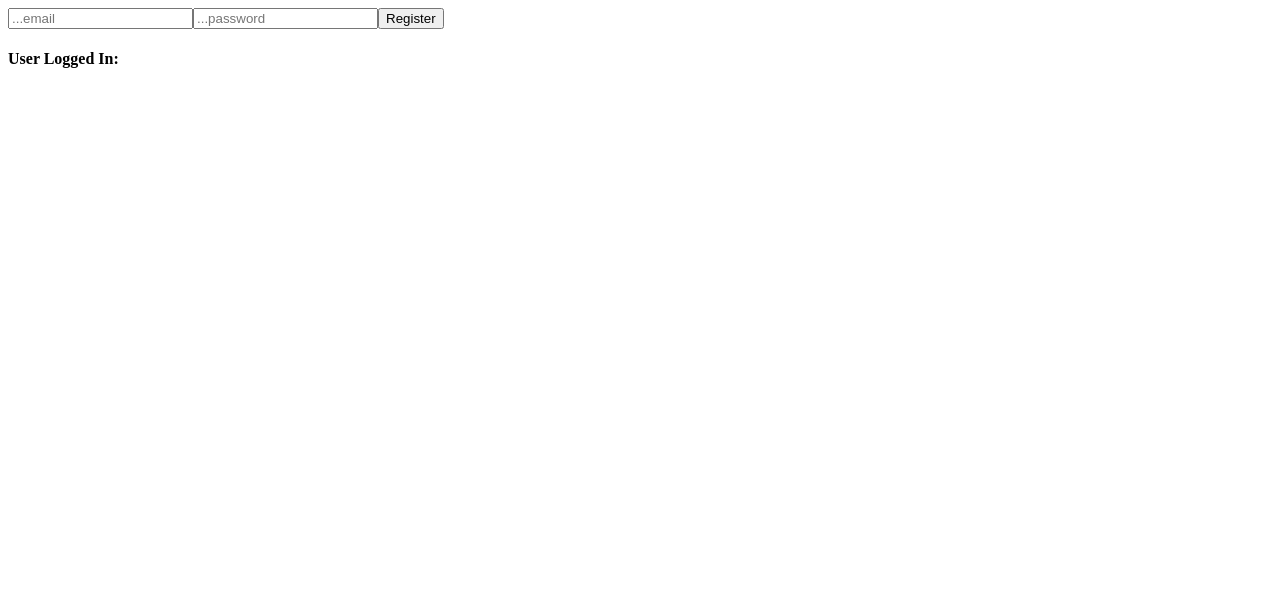
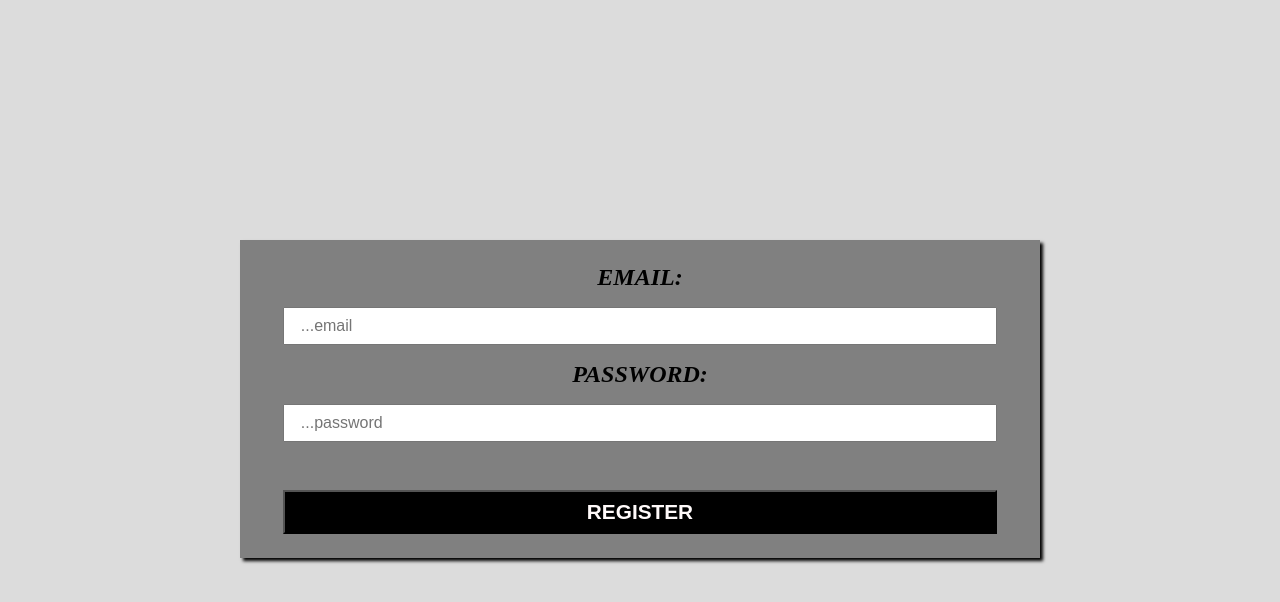
Before and after one commit to VLK2021/test-firebase-login, a React (Create React App) app: page / in a window 1280 px wide. Shown: the top 602 px of the page. Built offline with nearby package versions, Linux system fonts and the light colour scheme; no server answers.

Commit message:
add useForm

```diff
--- a/src/App.css
+++ b/src/App.css
@@ -1,2 +1,3 @@
 .App {
+    background: gainsboro;
 }
--- a/src/Layout/LayoutStyles.css
+++ b/src/Layout/LayoutStyles.css
@@ -1,4 +1,4 @@
 .layout{
   width: 100%;
-  min-height: 40rem;
+  min-height: 100vh;
 }
--- /dev/null
+++ b/src/index.css
@@ -0,0 +1,5 @@
+*{
+    margin: 0;
+    padding: 0;
+    box-sizing: border-box;
+}
--- a/src/index.js
+++ b/src/index.js
@@ -3,6 +3,7 @@ import ReactDOM from 'react-dom/client';
 import {BrowserRouter} from "react-router-dom";
 
 import App from './App';
+import './index.css';
 
 
 const root = ReactDOM.createRoot(document.getElementById('root'));
--- a/src/pages/Registration/Registration.js
+++ b/src/pages/Registration/Registration.js
@@ -1,40 +1,28 @@
-import React, {useEffect, useState} from 'react';
-import {createUserWithEmailAndPassword, onAuthStateChanged} from "firebase/auth";
+import React from 'react';
+import {createUserWithEmailAndPassword} from "firebase/auth";
+import {useForm} from "react-hook-form";
+import {useNavigate} from "react-router-dom";
+
 import {auth} from "../../firebase-config";
-
 import './RegistrationStyle.css';
-import {useForm} from "react-hook-form";
 
 
 const Registration = () => {
-    const [registerEmail, setRegisterEmail] = useState("");
-    const [registerPassword, setRegisterPassword] = useState("");
+    const {register, handleSubmit, formState: {errors}} = useForm();
+    const navigate = useNavigate();
 
-
-
-    const {register, handleSubmit} = useForm();
-
-
-
-
-    const [user, setUser] = useState({});
-
-    useEffect(() => {
-        const unsubscribe = onAuthStateChanged(auth, (currentUser) => {
-            setUser(currentUser);
-        });
-        return () => unsubscribe();
-    }, []);
-
-
-    const reg = async () => {
+    const registration = async (data) => {
         try {
             const user = await createUserWithEmailAndPassword(
                 auth,
-                registerEmail,
-                registerPassword
+                data.email,
+                data.password
             );
             console.log(user);
+            if (user) {
+                alert('you registered!')
+            }
+            navigate('/login');
         } catch (error) {
             console.log(error.message);
         }
@@ -42,39 +30,53 @@ const Registration = () => {
 
 
     return (
-        // <div>
-        //         <input type="text" placeholder={'email'} onChange={(e) => {
-        //         e.preventDefault();
-        //         setRegisterEmail(e.target.value)
-        //     }}/>
-        //
-        //         <input type="text" placeholder={'password'} onChange={(e) => {
-        //             e.preventDefault();
-        //             setRegisterPassword(e.target.value)
-        //         }}/>
-        //
-        //         <button onClick={reg}>Register</button>
-        //
-        //     <h4> User Logged In: </h4>
-        //     {user?.email}
-        // </div>
+        <div className={'registration'}>
+            <form onSubmit={handleSubmit(registration)}>
+                <div className={'registration-email'}>
+                    <label>email:</label>
+                    <div>
+                        <input type="text" {...register('email', {
+                            required: 'Поле повинно бути заповнене',
+                            minLength: {
+                                value: 8,
+                                message: 'мінімальна довжина імені 8 символів'
+                            },
+                            maxLength: {
+                                value: 20,
+                                message: 'максимальна довжина 20 символів'
+                            },
+                        })} placeholder={'...email'}/>
+                    </div>
 
+                    <div className={'registration-error'}>
+                        {errors?.email && <p>{errors?.email?.message || 'Error'}</p>}
+                    </div>
+                </div>
 
+                <div className={'registration-password'}>
+                    <label>password:</label>
+                    <div>
+                        <input type="text" {...register('password', {
+                            required: 'Поле повинно бути заповнене',
+                            minLength: {
+                                value: 6,
+                                message: 'мінімальна довжина імені 6 символів'
+                            },
+                            maxLength: {
+                                value: 20,
+                                message: 'максимальна довжина 20 символів'
+                            },
+                        })} placeholder={'...password'}/>
+                    </div>
 
-        <div>
-            <form onSubmit={handleSubmit(reg)}>
-                <input type="text" {...register('email')} placeholder={'...email'}/>
-                <input type="text" {...register('password')} placeholder={'...password'}/>
+                    <div className={'registration-error'}>
+                        {errors?.password && <p>{errors?.password?.message || 'Error'}</p>}
+                    </div>
+                </div>
 
-                <button>Register</button>
+                <button className={'registration-btn'}>Register</button>
             </form>
-
-            <h4> User Logged In: </h4>
-                 {user?.email}
         </div>
-
-
-
     );
 };
 
--- a/src/pages/Registration/RegistrationStyle.css
+++ b/src/pages/Registration/RegistrationStyle.css
@@ -0,0 +1,52 @@
+.registration {
+    width: 50rem;
+    background: grey;
+    box-shadow: 0.2rem 0.2rem 0.2rem black;
+    text-align: center;
+    margin: 0 auto;
+    position: relative;
+    top: 30vh;
+    padding: 1.5rem;
+}
+
+
+label {
+    text-transform: uppercase;
+    font-weight: bold;
+    font-style: italic;
+    font-size: 1.5rem;
+}
+
+input{
+    width: 95%;
+    margin: 1rem 0 1rem 0;
+    padding: 0.5rem 1rem;
+    font-size: 1rem;
+    color: midnightblue;
+}
+
+.registration-btn{
+    width: 95%;
+    text-transform: uppercase;
+    background: black;
+    color: snow;
+    font-size: 1.3rem;
+    font-weight: bold;
+    transition: 1.5s;
+    padding: 0.5rem 0;
+    cursor: pointer;
+    margin-top: 2rem;
+}
+
+.registration-btn:hover{
+    background: snow;
+    color: black;
+    transform: scale(1.01, 1.01);
+
+}
+
+.registration-error{
+    font-style: italic;
+    color: red;
+    font-size: 1.2rem;
+}
```
